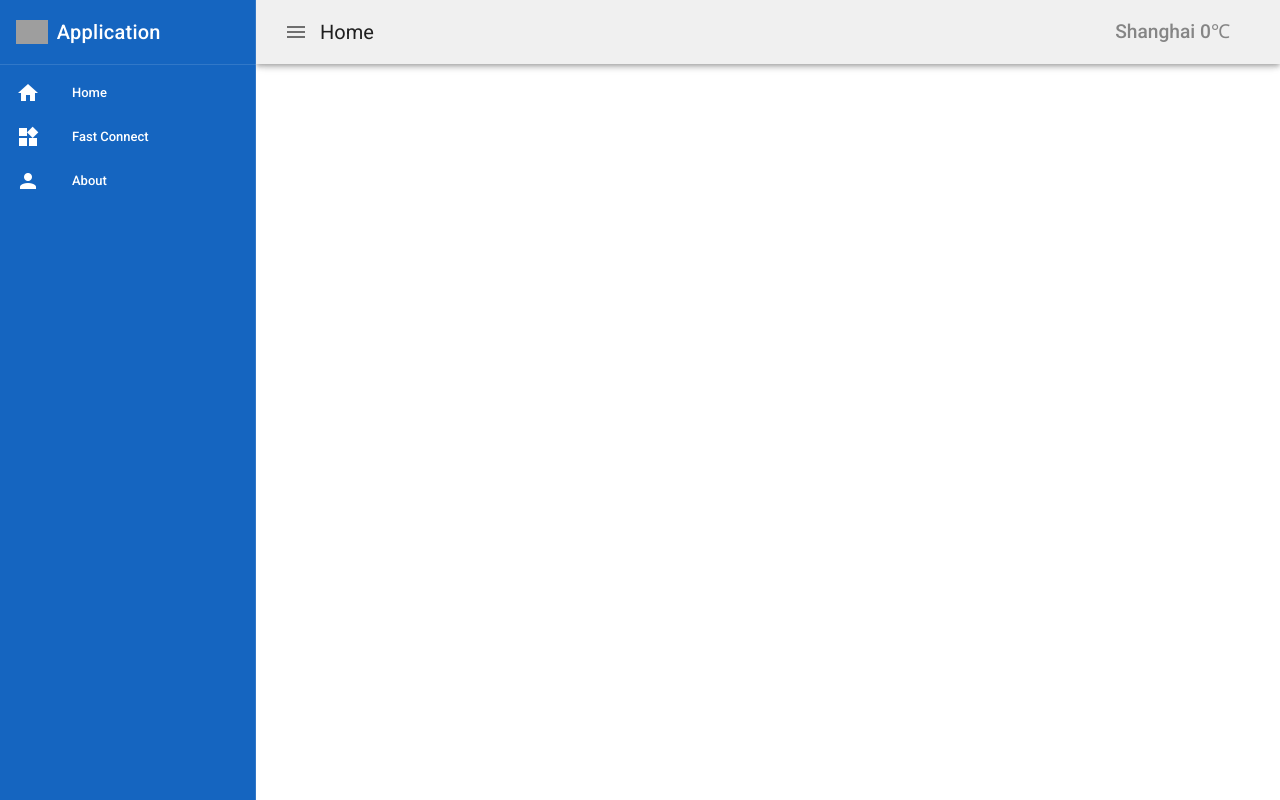
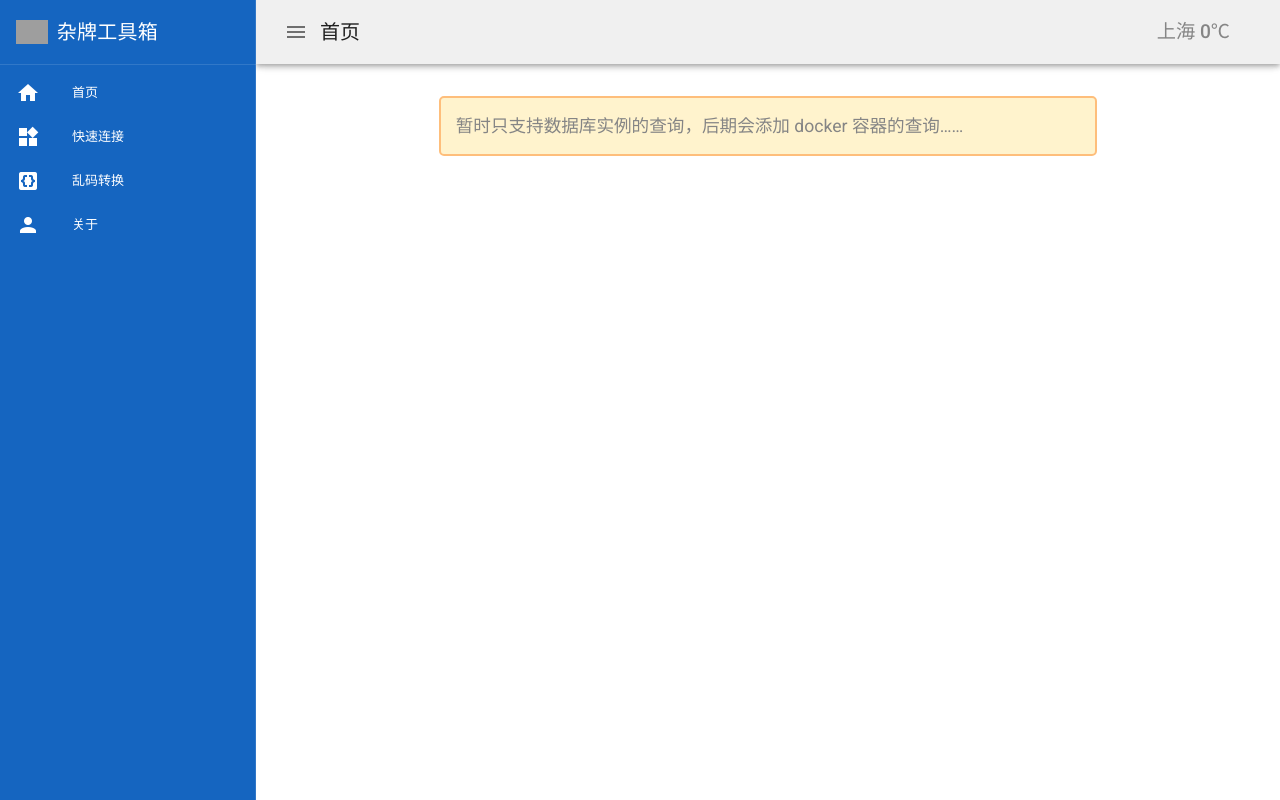
Before and after one commit to GuanyuDu/web_tools, a Vue app: page /conversion in a window 1280 px wide. Built offline with nearby package versions, Linux system fonts and the light colour scheme; no server answers; grey boxes are pictures that could not be loaded.

Commit message:
add encoding conversion page

```diff
--- a/src/App.vue
+++ b/src/App.vue
@@ -19,7 +19,7 @@
             width="40"
           />
           <v-list-item-title class="title">
-            Application
+            杂牌工具箱
           </v-list-item-title>
         </v-list-item>
       </v-list>
@@ -76,9 +76,9 @@ export default {
   name: 'App',
   data: () => ({
     drawer: true,
-    barTitle: 'Home',
+    barTitle: '首页',
     iconUrl: '',
-    location: 'Shanghai',
+    location: '上海',
     weather: {
       temp: 0
     },
@@ -86,17 +86,22 @@ export default {
     sideLists: [
       {
         icon: 'mdi-home',
-        title: 'Home',
+        title: '首页',
         name: 'home'
       },
       {
         icon: 'mdi-widgets',
-        title: 'Fast Connect',
+        title: '快速连接',
         name: 'fast-connect'
       },
       {
+        icon: 'mdi-code-braces-box',
+        title: '乱码转换',
+        name: 'encoding-conversion'
+      },
+      {
         icon: 'mdi-account',
-        title: 'About',
+        title: '关于',
         name: 'about'
       }
     ]
--- a/src/router/index.js
+++ b/src/router/index.js
@@ -32,6 +32,11 @@ const constantRoutes = [
         path: '/fast-connect',
         name: 'fast-connect',
         component: () => import('../views/fast-connect/fast-connect')
+    },
+    {
+        path: '/conversion',
+        name: 'encoding-conversion',
+        component: () => import('../views/conversion/encoding-conversion')
     }
 ]
 
--- /dev/null
+++ b/src/views/conversion/encoding-conversion.vue
@@ -0,0 +1,32 @@
+<template>
+  <v-col
+    class="fill-height"
+    fluid
+  >
+    <v-row class="mt-2" align="start" justify="center">
+      <v-col class="d-flex" cols="12" sm="8">
+        <div class="default-banner">
+          <span>暂时只支持数据库实例的查询，后期会添加 docker 容器的查询……</span>
+        </div>
+      </v-col>
+    </v-row>
+  </v-col>
+</template>
+
+<script>
+export default {
+
+}
+</script>
+
+<style>
+  .default-banner {
+    width: 100%;
+    color:#858585;
+    font-size: 1.1em;
+    padding: 15px;
+    border-radius: 5px;
+    border: 2px solid #febe7b;
+    background-color: #fff3cd;
+  }
+</style>
--- a/src/views/home/home.vue
+++ b/src/views/home/home.vue
@@ -3,13 +3,13 @@
     class="fill-height">
     <v-row justify="center">
       <v-col cols="12" sm="4">
-        <h1>Welcome</h1>
-        <h2>Do you want go to
+        <h1>欢迎</h1>
+        <h2>你想使用
           <a
             class="fc-go"
             @click="goFC">
-            Fast Connect
-          </a> ?</h2>
+            “快速链接”
+          </a> 吗?</h2>
       </v-col>
     </v-row>
   </v-container>
```
Also changed, not shown: 1 other file (tests, documents, lock files or other folders).
